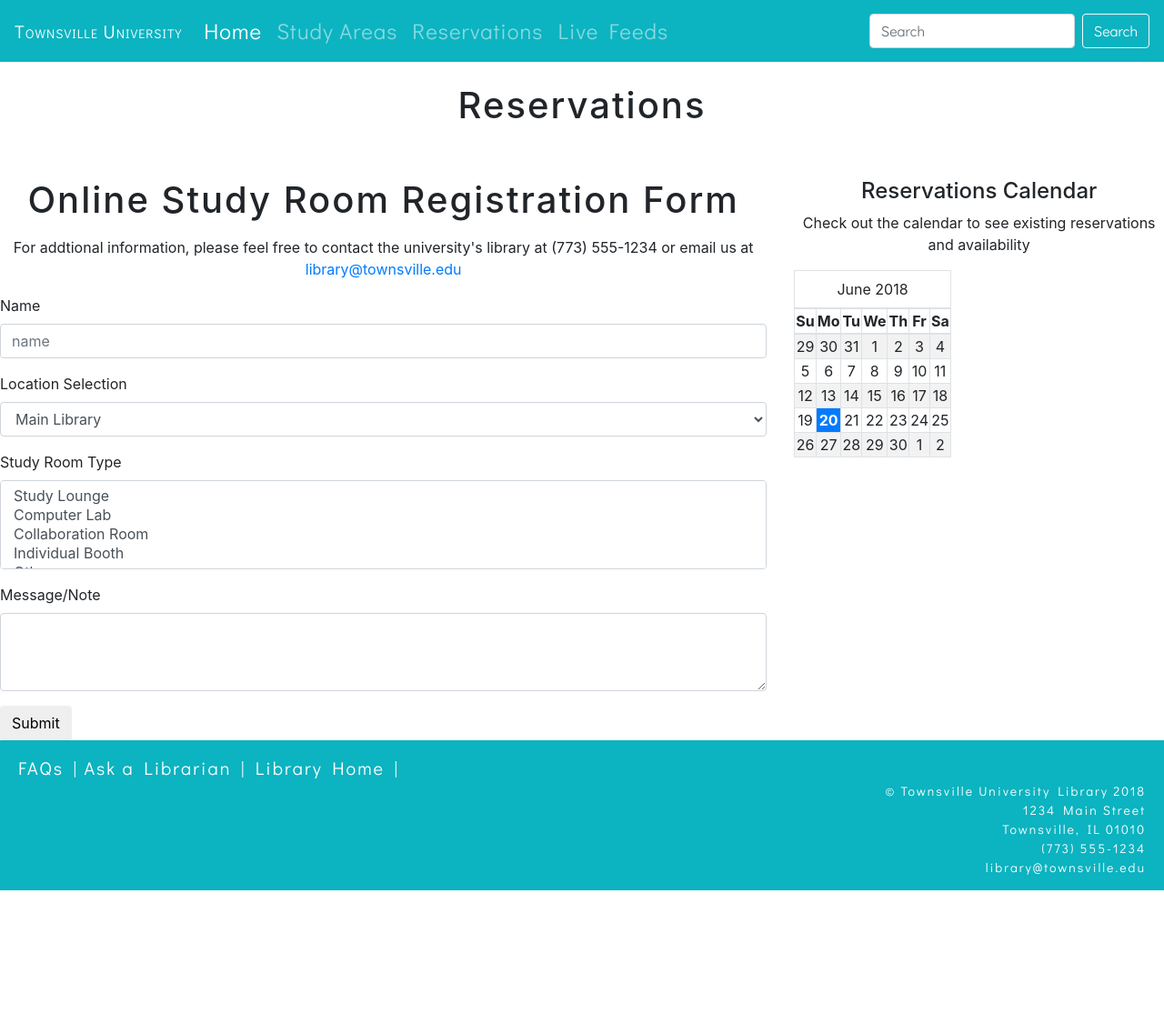
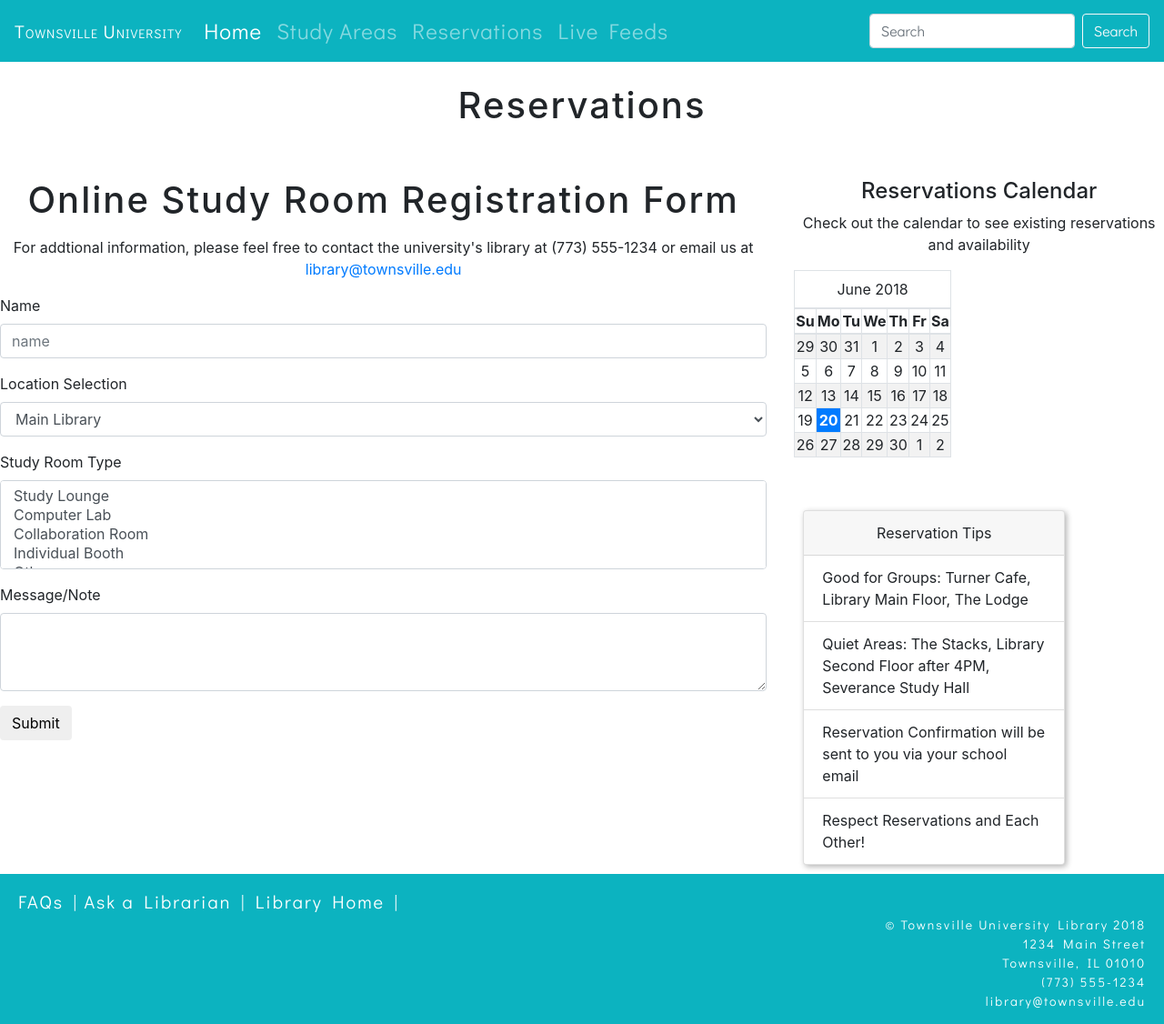
Before and after one commit to DOMLIS786/GAstudyareas, a Jekyll site: the page built from reservations.html, in a window 1280 px wide. Shown: the whole page at 91% size. Built offline with Jekyll 4.4.1, drawn with Linux system fonts in a browser that asks for light colours; before the commit the page ends 979 px from its top, so only the background shows below that.

Commit message:
reservations

```diff
--- a/_layouts/base.html
+++ b/_layouts/base.html
@@ -111,7 +111,7 @@ fieldset[disabled] .btn-bookroom.active {
     }
 
     .form {
-    width: 900px;
+    width: 100%;
     border: 1px solid teal;
     padding: 25px;
     margin: 25px;
--- a/reservations.html
+++ b/reservations.html
@@ -21,7 +21,7 @@ title: Reservations
 <div class="container-fluid">
         <div class="row">
         <div class="col-md-8">
-
+    <section>
 <form>
     <h1><p class= "text-center">Online Study Room Registration Form</p></h1>
 <p class="text-center">For addtional information, please feel free to contact the university's library at (773) 555-1234 or email us at <a href="mailto:library@townsville.edu">library@townsville.edu</a></p>
@@ -60,12 +60,13 @@ title: Reservations
 
     </form>
             </form>
+        </section>
                 </div>
 
 
 
           <div class="col-sm-4">
-
+          <section>
                <h4 class="text-center">Reservations Calendar</h4>
         <p class="text-center">Check out the calendar to see existing reservations and availability</p>
     		<table class="table-condensed table-bordered table-striped text-center">
@@ -137,8 +138,23 @@ title: Reservations
                     </tr>
                 </tbody>
             </table>
-
-                </div>
+</section>
+                <br>
+              <br>
+            <section>
+<div class="card" style="width: 18rem;">
+  <div class="card-header text-center">
+    Reservation Tips
+  </div>
+  <ul class="list-group list-group-flush">
+    <li class="list-group-item">Good for Groups: Turner Cafe, Library Main Floor, The Lodge</li>
+    <li class="list-group-item">Quiet Areas: The Stacks, Library Second Floor after 4PM, Severance Study Hall</li>
+      <li class="list-group-item">Reservation Confirmation will be sent to you via your school email</li>
+      <li class="list-group-item">Respect Reservations and Each Other!</li>
+  </ul>
+</div>
+            </section>
+              </div>
         </div>
         </div>
 </div>
```
